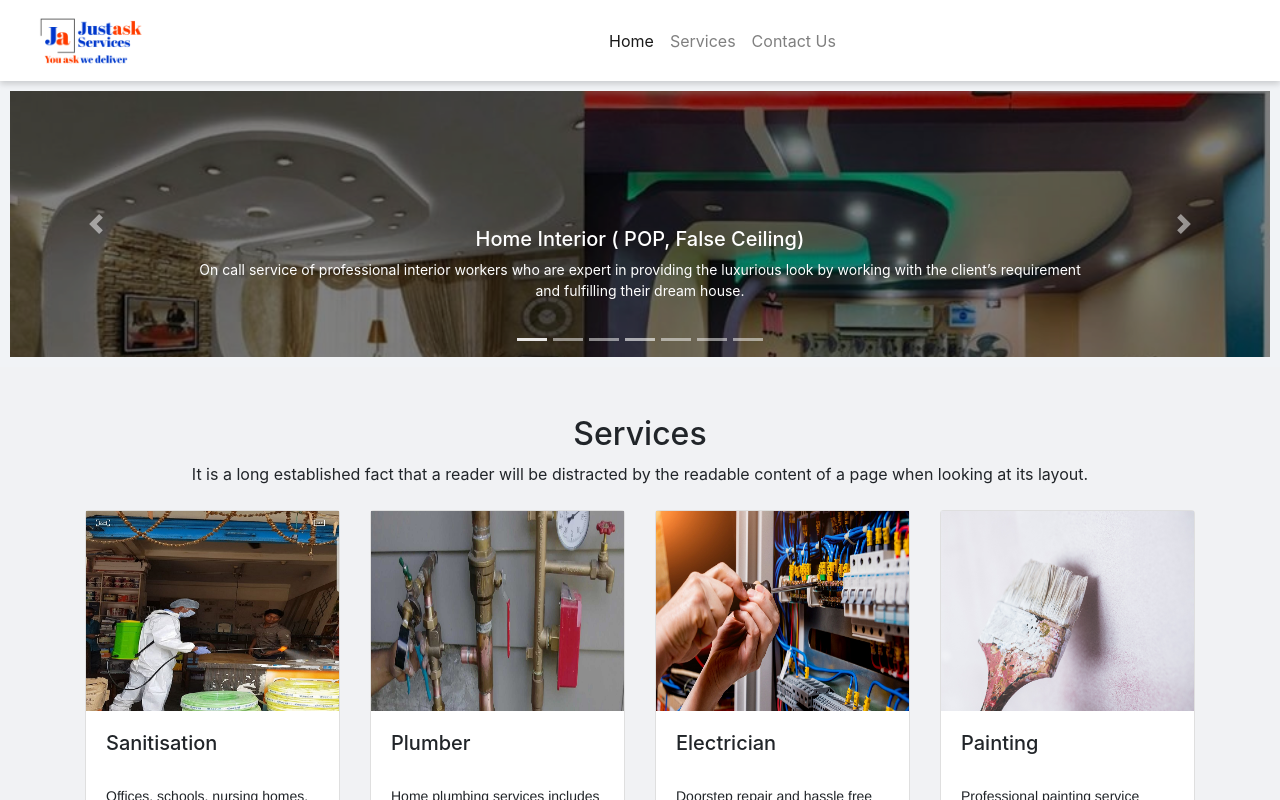
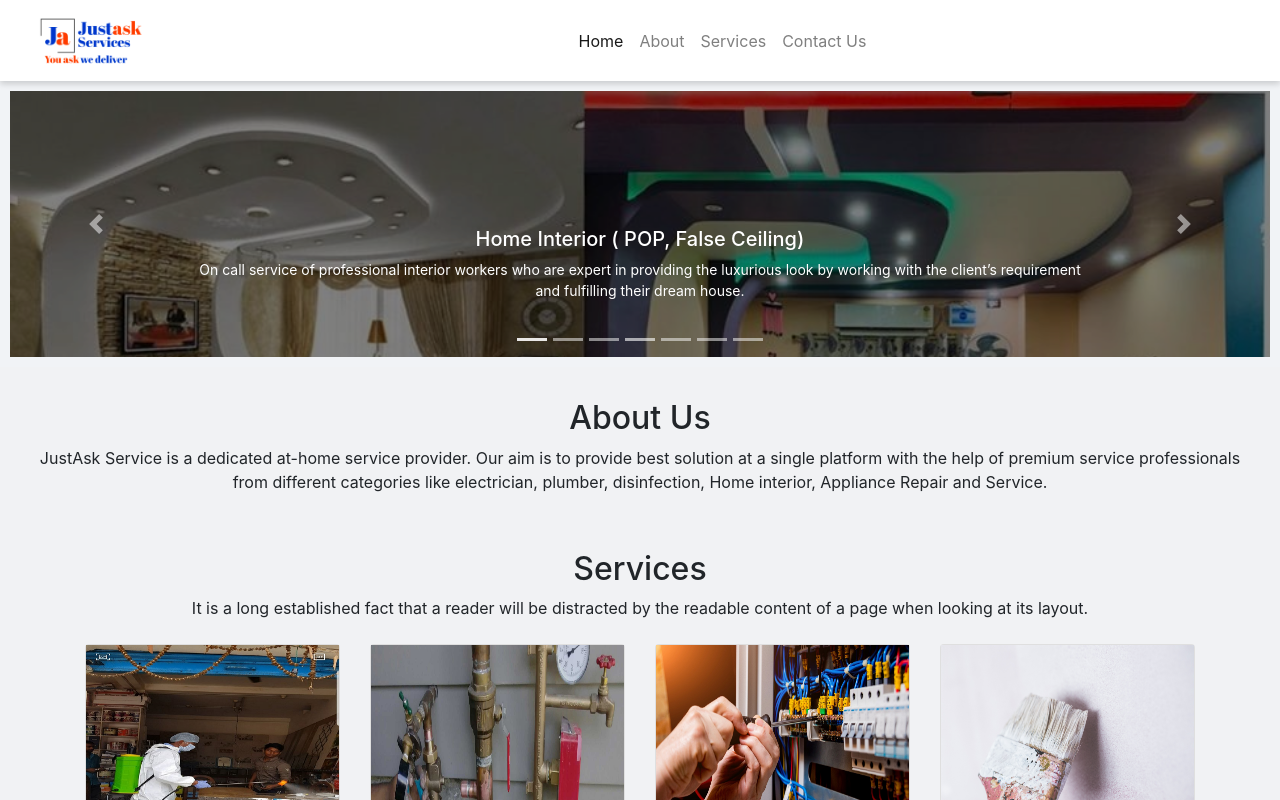
Before and after one commit to Rohandeshwal/justAsk, an Angular app: page /home in a window 1280 px wide. Shown: the top 800 px of the page. Built offline with nearby package versions, Linux system fonts and the light colour scheme.

Commit message:
abouts us

```diff
--- a/src/app/core/components/header/header.component.html
+++ b/src/app/core/components/header/header.component.html
@@ -7,11 +7,14 @@
         <div class="collapse navbar-collapse" id="navbarNav">
           <ul class="navbar-nav">
             <li class="nav-item active">
-              <a class="nav-link" [routerLink]="['/home']" (click)="highlighter()">Home <span class="sr-only">(current)</span></a>
+              <a class="nav-link" [routerLink]="['/home']" (click)="highlighter('header')">Home <span class="sr-only">(current)</span></a>
             </li>
             <!-- <li class="nav-item">
               <a class="nav-link" (click)="highlighter()" href="#">About Us</a>
             </li> -->
+            <li class="nav-item">
+              <a class="nav-link" (click)="highlighter('aboutus')">About</a>
+            </li>
             <li class="nav-item">
               <a class="nav-link" (click)="highlighter('services')">Services</a>
             </li>
--- a/src/app/modules/home/pages/home/home.component.html
+++ b/src/app/modules/home/pages/home/home.component.html
@@ -2,7 +2,13 @@
 <app-header (scrollOutput)='scrollTo()'></app-header>
 </div>
 <app-carosels></app-carosels>
-<div class="w-100 my-5">
+<div class="about mt-2"  id="aboutus">
+    <div class="w-100 text-center">
+        <h2 >About Us</h2>
+        <p>JustAsk Service is a dedicated at-home service provider. Our aim is to provide best solution at a single platform with the help of premium service professionals from different categories like electrician, plumber, disinfection, Home interior, Appliance Repair and Service.  </p>
+    </div>
+</div>
+<div class="w-100 my-3">
     <div class="w-100 text-center">
         <h2 >Services</h2>
         <p>It is a long established fact that a reader will be distracted by the readable content of a page when looking at its layout. </p>
--- a/src/app/modules/home/pages/home/home.component.scss
+++ b/src/app/modules/home/pages/home/home.component.scss
@@ -1,3 +1,6 @@
 div#header {
     min-height: 81px;
 }
+.about{
+    padding: 24px;
+  }
```
Also changed, not shown: src/app/modules/home/components/carosels/carosels.component.html (line endings or trailing spaces).
